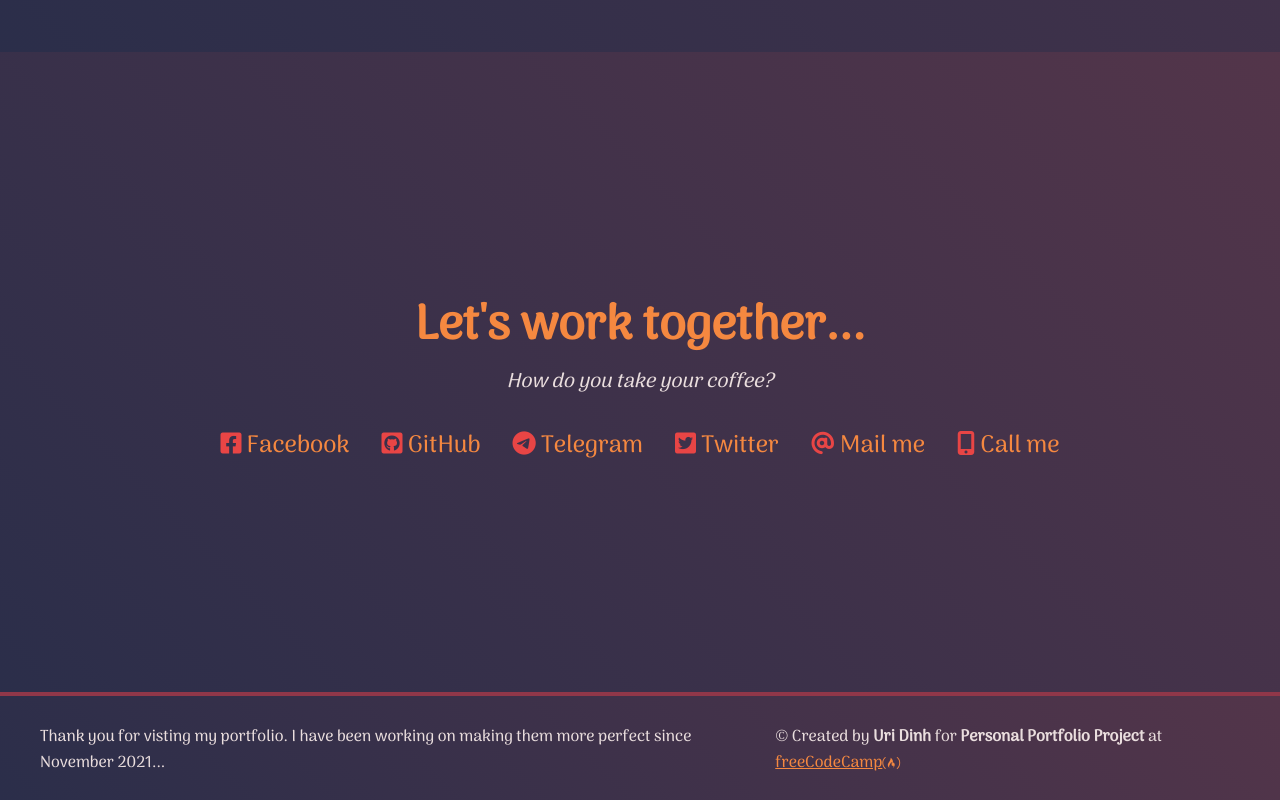
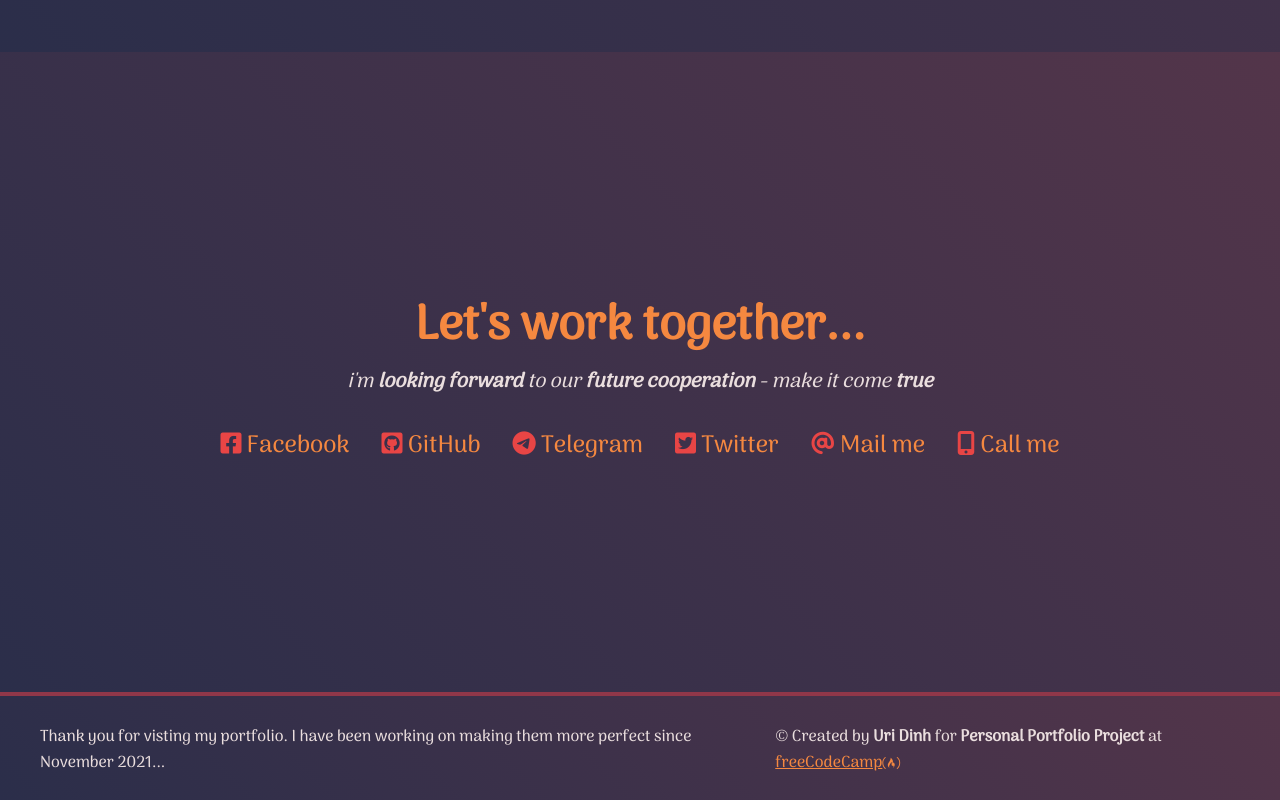
Before and after one commit to uridinh/learn-FCC-Personal_Portfolio, a plain HTML site: page index.html in a window 1280 px wide. Shown: the part 1933-2733 px from the top of the page. Drawn offline with Linux system fonts and the light colour scheme.

Commit message:
Update index.html

```diff
--- a/index.html
+++ b/index.html
@@ -132,7 +132,11 @@
       </section>
       <section id="contact">
         <h1>Let's work together...</h1>
-        <h3>How do you take your coffee?</h3>
+        <h3>
+          i'm <strong>looking forward</strong> to our
+          <strong>future cooperation</strong> - make it come
+          <strong>true</strong>
+        </h3>
         <div id="contact-div">
           <a
             class="contact-link"
```
